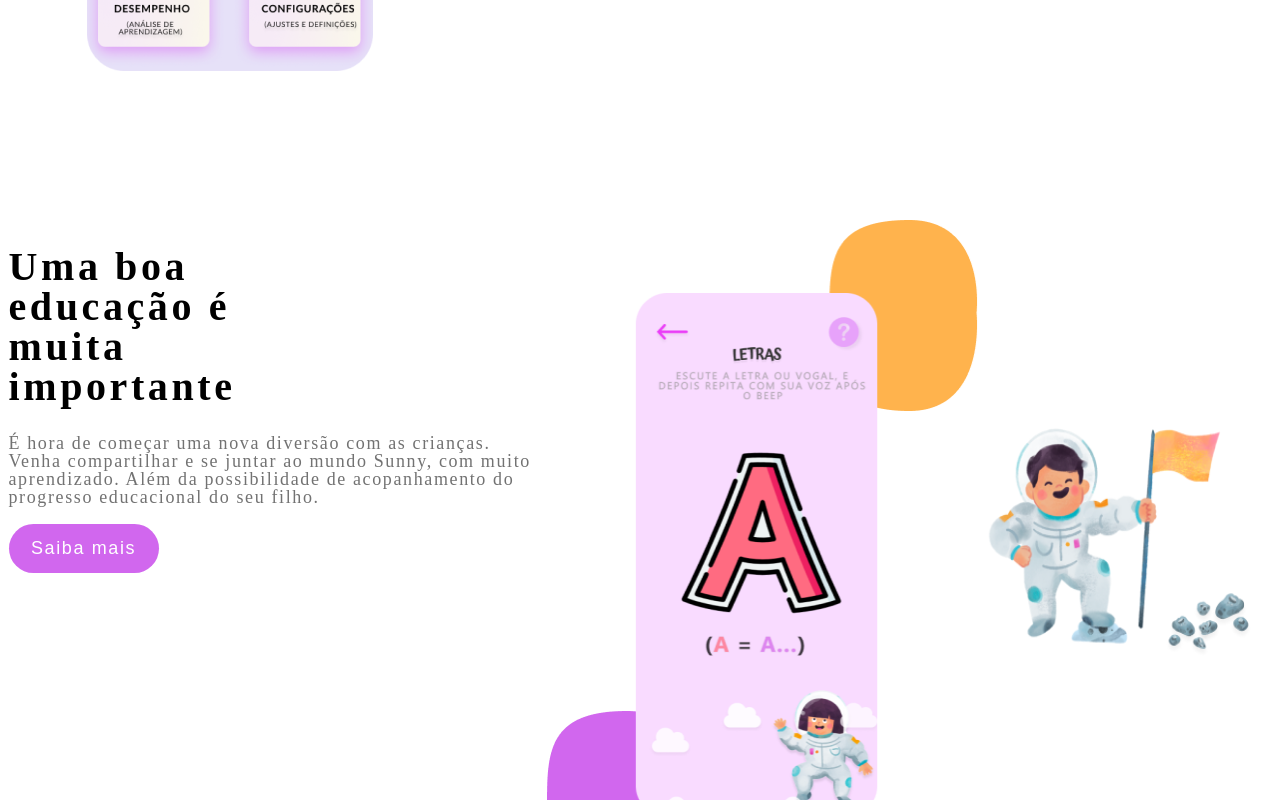
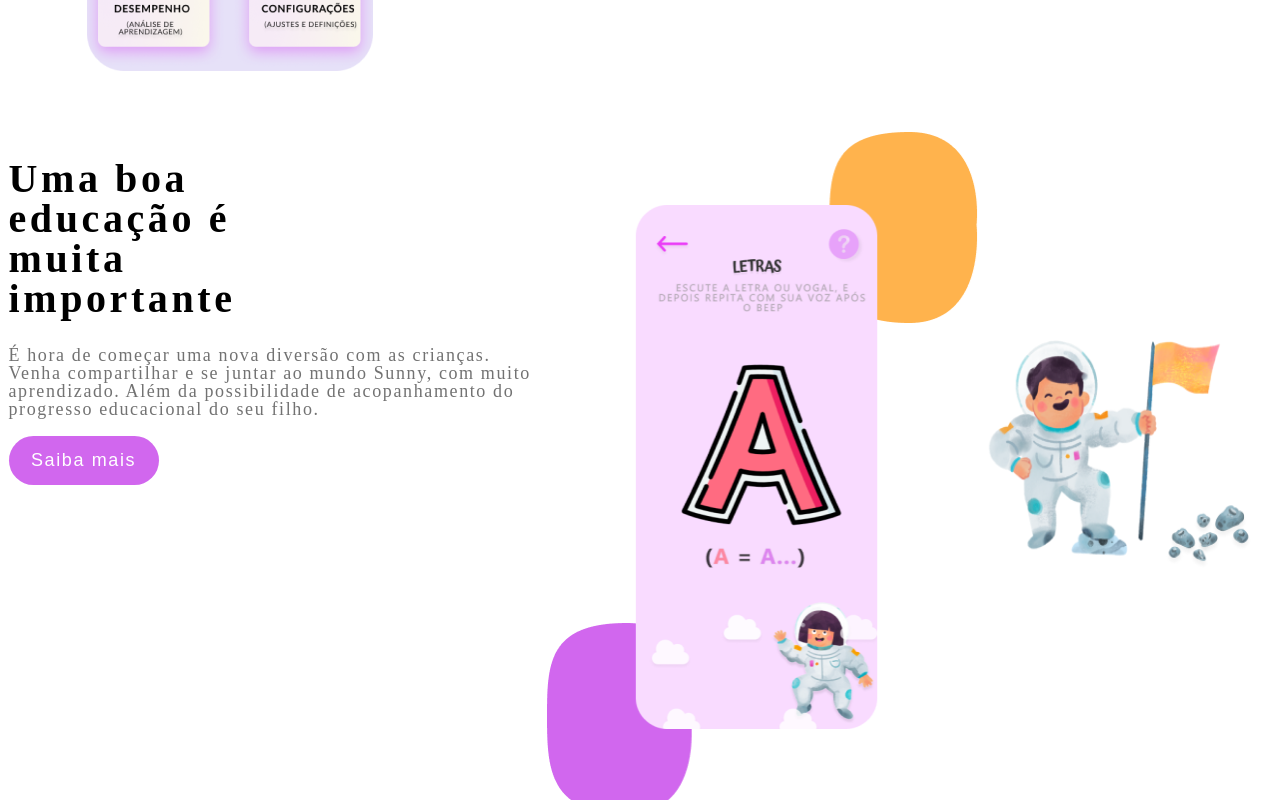
Before and after one commit to Brvnaxs/sunny-landing-page, a React (Vite) app: page / in a window 1280 px wide. Shown: the part 780-1580 px from the top of the page. Built offline with nearby package versions, Linux system fonts and the light colour scheme; a web font is replaced by a local one.

Commit message:
Update styles.css

```diff
--- a/src/sections/section2/styles.css
+++ b/src/sections/section2/styles.css
@@ -3,7 +3,6 @@
     width: 100vw;
     height: 90vh;
     justify-content: center;
-    margin-top: 10%;
 }
 
 .SectionTwo h1 {
```
